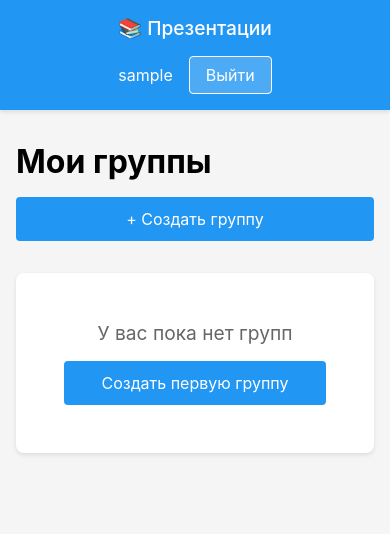
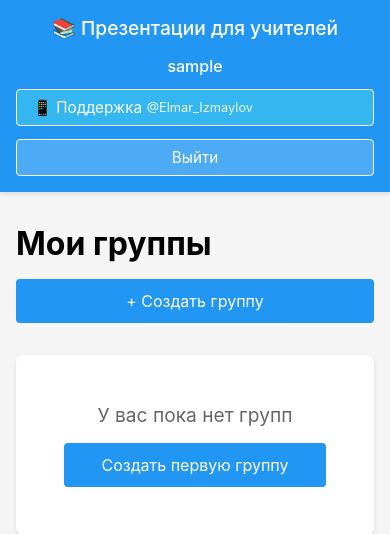
Before and after one commit to Elmar-Rafaelyevich/TIU_EDU_, a Django app: page / in a window 390 px wide. Shown: the top 534 px of the page. Run offline with Django 5.2, Linux system fonts and the light colour scheme; the visitor is signed in with stand-in values (Sample User, id 1); data that the repository does not hold is empty.

Commit message:
добавлено тех поддержка

```diff
--- a/presentations/templates/presentations/base.html
+++ b/presentations/templates/presentations/base.html
@@ -1,5 +1,6 @@
 <!DOCTYPE html>
 <html lang="ru">
+
 <head>
     <meta charset="UTF-8">
     <meta name="viewport" content="width=device-width, initial-scale=1.0, maximum-scale=1.0, user-scalable=yes">
@@ -20,7 +21,7 @@
         .navbar {
             background: #2196F3;
             padding: 1rem;
-            box-shadow: 0 2px 4px rgba(0,0,0,0.1);
+            box-shadow: 0 2px 4px rgba(0, 0, 0, 0.1);
             position: sticky;
             top: 0;
             z-index: 1000;
@@ -32,6 +33,8 @@
             display: flex;
             justify-content: space-between;
             align-items: center;
+            flex-wrap: wrap;
+            gap: 1rem;
         }
 
         .nav-logo {
@@ -43,8 +46,9 @@
 
         .nav-menu {
             display: flex;
-            gap: 1rem;
+            gap: 0.8rem;
             align-items: center;
+            flex-wrap: wrap;
         }
 
         .nav-link {
@@ -53,19 +57,37 @@
             padding: 0.5rem 1rem;
             border-radius: 4px;
             transition: background 0.3s;
+            font-size: 0.95rem;
         }
 
         .nav-link:hover {
-            background: rgba(255,255,255,0.1);
+            background: rgba(255, 255, 255, 0.1);
+        }
+
+        /* Стиль для кнопки поддержки */
+        .btn-support {
+            background: #34b7f1;
+            border: 1px solid white;
+            display: inline-flex;
+            align-items: center;
+            gap: 0.3rem;
+        }
+
+        .btn-support:hover {
+            background: #128C7E;
+        }
+
+        .btn-support i {
+            font-size: 1.1rem;
         }
 
         .btn-logout {
-            background: rgba(255,255,255,0.2);
+            background: rgba(255, 255, 255, 0.2);
             border: 1px solid white;
         }
 
         .btn-logout:hover {
-            background: rgba(255,255,255,0.3);
+            background: rgba(255, 255, 255, 0.3);
         }
 
         .container {
@@ -145,7 +167,7 @@
             border-radius: 8px;
             padding: 1.5rem;
             margin-bottom: 1.5rem;
-            box-shadow: 0 2px 4px rgba(0,0,0,0.1);
+            box-shadow: 0 2px 4px rgba(0, 0, 0, 0.1);
         }
 
         .grid {
@@ -161,16 +183,36 @@
 
             .nav-container {
                 flex-direction: column;
-                gap: 1rem;
+                align-items: stretch;
+            }
+
+            .nav-logo {
+                text-align: center;
             }
 
             .nav-menu {
                 width: 100%;
                 justify-content: center;
-                flex-wrap: wrap;
             }
 
             .btn {
+                width: 100%;
+                text-align: center;
+            }
+
+            .nav-link {
+                flex: 1;
+                text-align: center;
+            }
+        }
+
+        @media (max-width: 480px) {
+            .nav-menu {
+                flex-direction: column;
+                width: 100%;
+            }
+
+            .nav-link {
                 width: 100%;
                 text-align: center;
             }
@@ -214,6 +256,8 @@
             background: #f8f9fa;
             margin-bottom: 0.5rem;
             border-radius: 4px;
+            flex-wrap: wrap;
+            gap: 0.5rem;
         }
 
         .file-link {
@@ -241,13 +285,22 @@
     </style>
     {% block extra_css %}{% endblock %}
 </head>
+
 <body>
     {% if user.is_authenticated %}
     <nav class="navbar">
         <div class="nav-container">
-            <a href="{% url 'dashboard' %}" class="nav-logo">📚 Презентации</a>
+            <a href="{% url 'dashboard' %}" class="nav-logo">📚 Презентации для учителей</a>
             <div class="nav-menu">
-                <span style="color: white;">{{ user.username }}</span>
+                <span style="color: white; font-weight: 500;">{{ user.username }}</span>
+
+                <!-- Кнопка поддержки с Telegram -->
+                <a href="https://t.me/Elmar_Izmaylov" target="_blank" class="nav-link btn-support"
+                    title="Написать в Telegram">
+                    <span>📱 Поддержка</span>
+                    <span style="font-size: 0.8rem; opacity: 0.9;">@Elmar_Izmaylov</span>
+                </a>
+
                 <a href="{% url 'logout' %}" class="nav-link btn-logout">Выйти</a>
             </div>
         </div>
@@ -270,16 +323,17 @@
 
     <script>
         // Автоматическое скрытие сообщений через 5 секунд
-        setTimeout(function() {
+        setTimeout(function () {
             var alerts = document.querySelectorAll('.alert');
-            alerts.forEach(function(alert) {
+            alerts.forEach(function (alert) {
                 alert.style.transition = 'opacity 0.5s';
                 alert.style.opacity = '0';
-                setTimeout(function() {
+                setTimeout(function () {
                     alert.remove();
                 }, 500);
             });
         }, 5000);
     </script>
 </body>
+
 </html>
```
Also changed, not shown: teacher_site/settings.py (+12 -5 lines).
